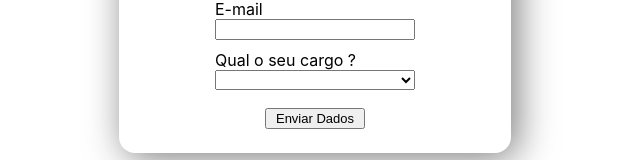
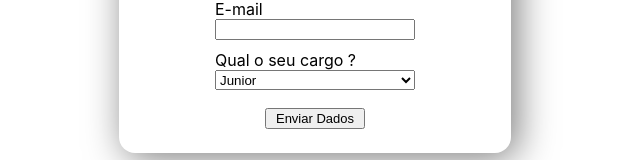
Before and after one commit to pierresouza/hookformTS, a React (Create React App) app: page / in a window 1280 px wide. Shown: the part 148-308 px from the top of the page, without its empty margins (325-965 px from the left). Built offline with nearby package versions, Linux system fonts and the light colour scheme.

Commit message:
chore: change labels to divs and make fisrt option not selected

```diff
--- a/src/App.tsx
+++ b/src/App.tsx
@@ -35,20 +35,22 @@
         <img src={logo} height="80" alt="" />
         <div className="formulario">
           <form onSubmit={handleSubmit(Onsubmit)}>
-            <label className="person-info">
+            <div className="person-info">
               Nome
               <input type="text" {...register("User")} />
               <span className="errors">{errors.User?.message}</span>
-            </label>
-            <label className="person-info">
+            </div>
+            <div className="person-info">
               E-mail
               <input type="text" {...register("email")} />
               <span className="errors">{errors.email?.message}</span>
-            </label>
+            </div>
             <div className="office">
               <span className="office-title">Qual o seu cargo ?</span>
               <select {...register("select")}>
-                <option value=""></option>
+                <option value="" disabled>
+                  Selecione
+                </option>
                 <option value="Junior">Junior</option>
                 <option value="Pleno">Pleno</option>
                 <option value="Senior">Senior</option>
```
